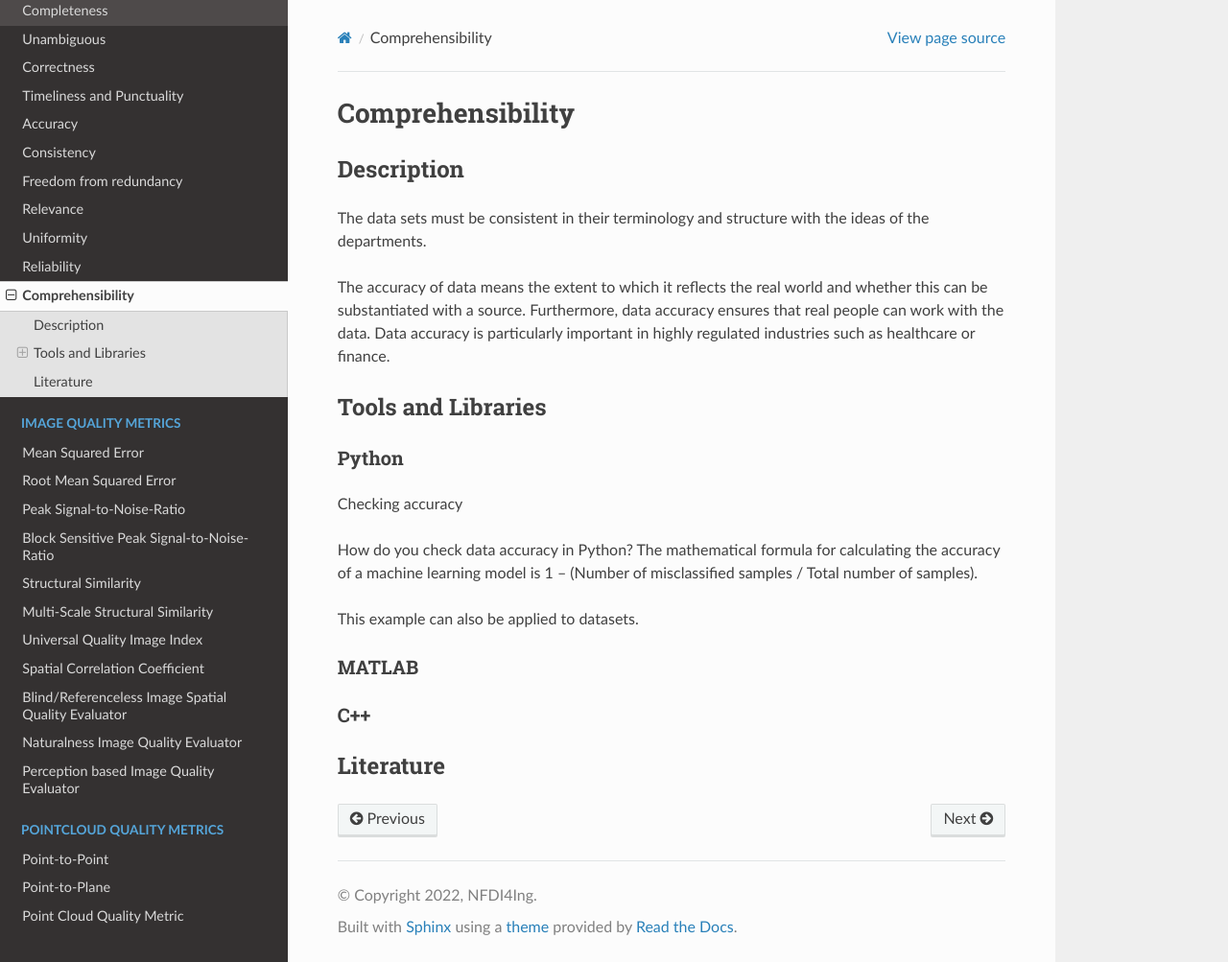
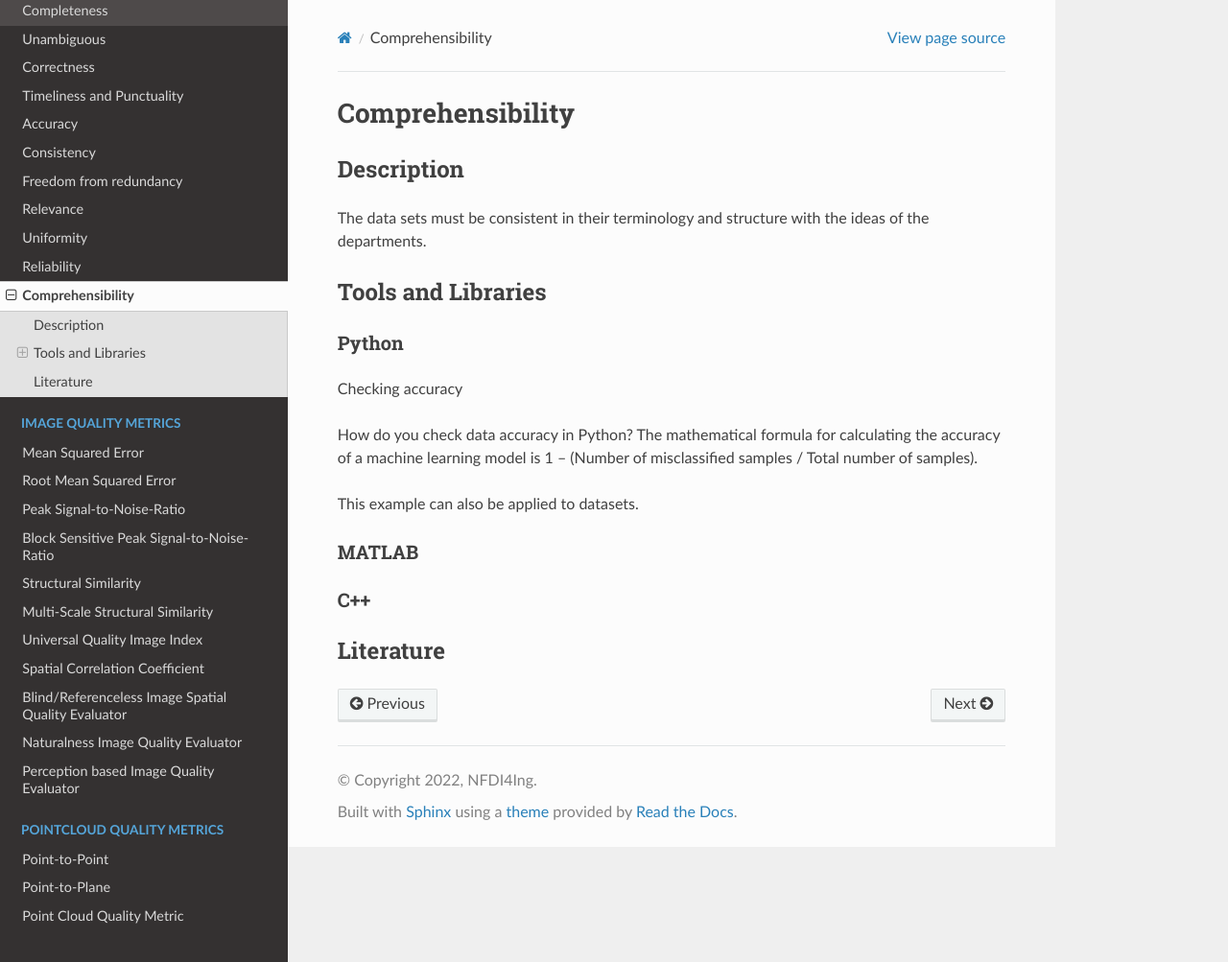
Before and after one commit to HDierend/Data-Quality-Metrics, a Sphinx documentation site: the page built from docs/source/general_quality/10_Comprehensibility.rst, in a window 1280 px wide and 1003 px high. Shown: the whole window at 96% size. Built offline with Sphinx 7.4.7 and the Read the Docs theme 2.0.0, drawn with Linux system fonts in a browser that asks for light colours.

Commit message:
update comprehesibility

```diff
--- a/docs/source/general_quality/10_Comprehensibility.rst
+++ b/docs/source/general_quality/10_Comprehensibility.rst
@@ -7,11 +7,6 @@ Description
 *********
 
 The data sets must be consistent in their terminology and structure with the ideas of the departments.
-
-The accuracy of data means the extent to which it reflects the real world and whether this can be substantiated with a source.
-Furthermore, data accuracy ensures that real people can work with the data.
-Data accuracy is particularly important in highly regulated industries such as healthcare or finance.
-
 
 ********************
 Tools and Libraries
```
